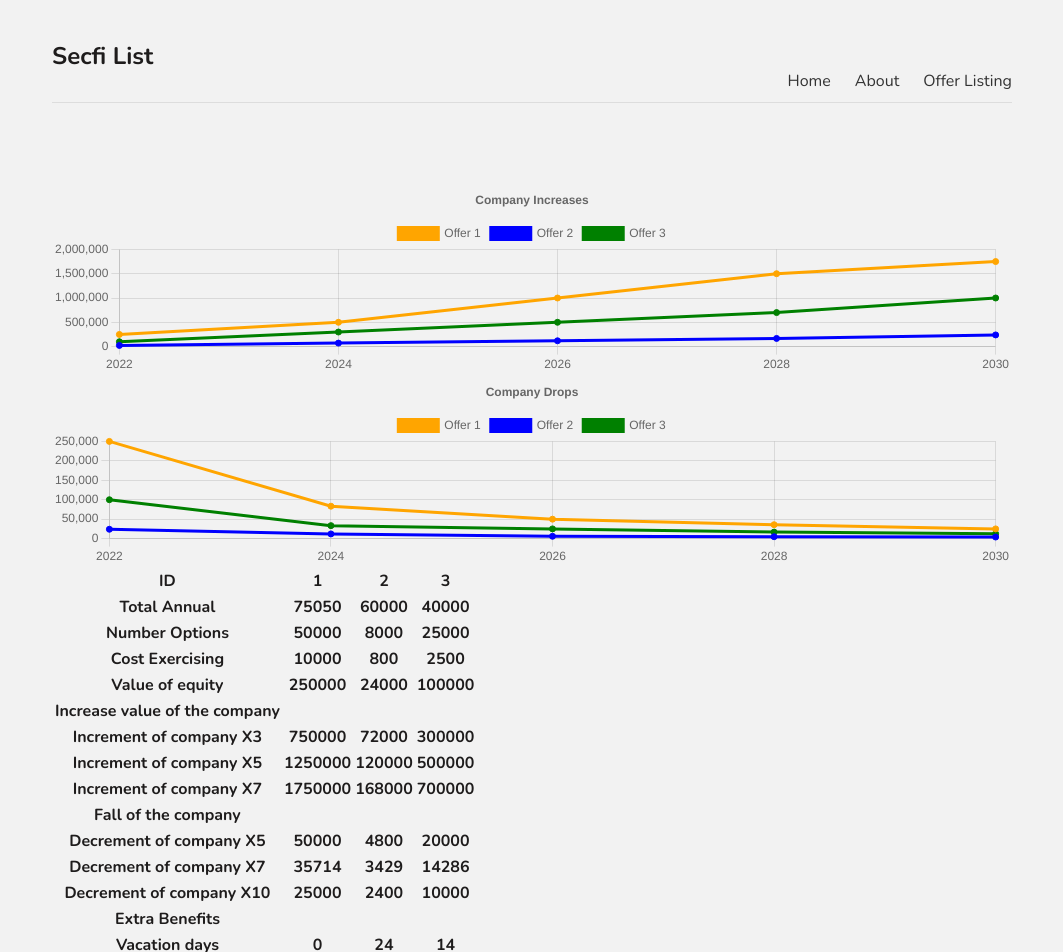
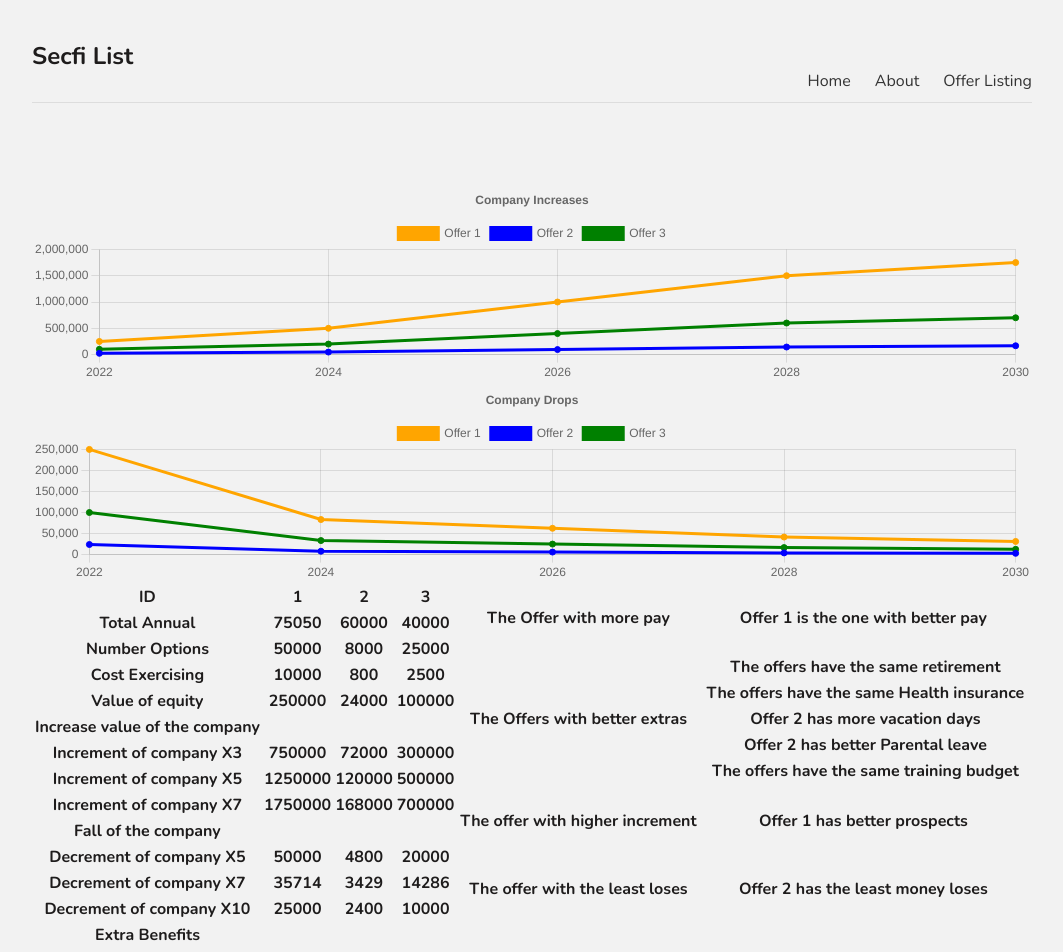
Before and after one commit to oscar-halcon/Playground, a Next.js app: page /offers/Compare in a window 1280 px wide. Shown: the top 952 px of the page, without its empty margins (108-1171 px from the left). Built offline with nearby package versions, Linux system fonts and the light colour scheme; no server answers.

Commit message:
wip/added feature bestOfeach

```diff
--- a/components/Footer.js
+++ b/components/Footer.js
@@ -1,5 +1,5 @@
 const Footer = () => {
-  return <footer>Copyright 2021 Secfi List</footer>;
+  return <footer>Copyright 2022 Secfi List</footer>;
 };
 
 export default Footer;
--- a/pages/offers/Compare.js
+++ b/pages/offers/Compare.js
@@ -1,4 +1,4 @@
-import Offer from "../api/JSONS/OfferSkeleton.json";
+import Offer from "../api/Objects/Offer";
 import { Line } from "react-chartjs-2";
 import { CategoryScale } from "chart.js";
 import Chart from "chart.js/auto";
@@ -7,8 +7,7 @@ import { useState } from "react";
 var operation1 = 0;
 var operation2 = 0;
 var operation3 = 0;
-var i=0;
-
+var i = 0;
 
 export const optionsIncr = {
   responsive: true,
@@ -35,6 +34,135 @@ export const optionsDrop = {
   },
 };
 
+export const Comparative = (a, b, c, query) => {
+  var answerExtras = [];
+  if (query === "betterPaid") {
+    if (a > b && a > c) {
+      return "Offer 1 is the one with better pay";
+    } else if (b > a && b > c) {
+      return "Offer 2 is the one with better pay";
+    } else if (c > a && c > b) {
+      return "Offer 3 is the one with better pay";
+    } else if (a == b && a > c) {
+      return "Offers 1&2 are the ones with better pay";
+    } else if (a == c && a > b) {
+      return "Offers 1&3 are the ones with better pay";
+    } else if (b == c && b > a) {
+      return "Offers 2&3 are the ones with better pay";
+    } else {
+      return "The offers have the same pay";
+    }
+  } else if (query === "BetterExtras") {
+    if (a[0] === "Yes" && b[0] === "No" && c[0] === "No") {
+      answerExtras.push("Offer 1 has better retirement plans");
+    } else if (a[0] === "No" && b[0] === "Yes" && c[0] === "No") {
+      answerExtras.push("Offer 2 has better retirement plans");
+    } else if (a[0] === "No" && b[0] === "No" && c[0] === "Yes") {
+      answerExtras.push("Offer 3 has better retirement plans");
+    } else if (a[0] === "Yes" && b[0] === "Yes" && c[0] === "No") {
+      answerExtras.push("Offer 1&2 have better retirement");
+    } else if (a[0] === "Yes" && b[0] === "No" && c[0] === "Yes") {
+      answerExtras.push("Offer 1&3 have better retirement");
+    } else if (a[0] === "No" && b[0] === "Yes" && c[0] === "Yes") {
+      answerExtras.push("Offer 2&3 have better retirement");
+    } else {
+      answerExtras.push("The offers have the same retirement");
+    }
+    if (a[1] === "Yes" && b[1] === "No" && c[1] === "No") {
+      answerExtras.push("Offer 1 has better Health insurance");
+    } else if (a[1] === "No" && b[1] === "Yes" && c[1] === "No") {
+      answerExtras.push("Offer 2 has better Health insurance");
+    } else if (a[1] === "No" && b[1] === "No" && c[1] === "Yes") {
+      answerExtras.push("Offer 3 has better Health insurance");
+    } else if (a[1] === "Yes" && b[1] === "Yes" && c[1] === "No") {
+      answerExtras.push("Offer 1&2 has better Health insurance");
+    } else if (a[1] === "Yes" && b[1] === "No" && c[1] === "Yes") {
+      answerExtras.push("Offer 1&3 has better Health insurance");
+    } else if (a[1] === "No" && b[1] === "Yes" && c[1] === "Yes") {
+      answerExtras.push("Offer 2&3 has better Health insurance");
+    } else {
+      answerExtras.push("The offers have the same Health insurance");
+    }
+    if (a[2] > b[2] && a[2] > c[2]) {
+      answerExtras.push("Offer 1 has more vacation days");
+    } else if (b[2] > a[2] && b[2] > c[2]) {
+      answerExtras.push("Offer 2 has more vacation days");
+    } else if (c[2] > b[2] && c[2] > a[2]) {
+      answerExtras.push("Offer 3 has more vacation days");
+    } else if (a[2] == b[2] && a[2] > c[2]) {
+      answerExtras.push("Offer 1&2 have more vacation days");
+    } else if (a[2] > b[2] && a[2] == c[2]) {
+      answerExtras.push("Offer 1&3 have more vacation days");
+    } else if (c[2] == b[2] && c[2] > a[2]) {
+      answerExtras.push("Offer 2&3 have more vacation days");
+    } else {
+      answerExtras.push("The offers have the same amount of vacation days");
+    }
+    if (a[3] > b[3] && a[3] > c[3]) {
+      answerExtras.push("Offer 1 has better Parental leave");
+    } else if (b[3] > a[3] && b[3] > c[3]) {
+      answerExtras.push("Offer 2 has better Parental leave");
+    } else if (c[3] > b[3] && c[3] > a[3]) {
+      answerExtras.push("Offer 3 has better Parental leave");
+    } else if (a[3] == b[3] && a[3] > c[3]) {
+      answerExtras.push("Offer 1&2 have better Parental leave");
+    } else if (a[3] == c[3] && a[3] > b[3]) {
+      answerExtras.push("Offer 1&3 have better Parental leave");
+    } else if (c[3] == b[3] && b[3] > a[3]) {
+      answerExtras.push("Offer 2&3 have better Parental leave");
+    } else {
+      answerExtras.push("The offers have the same days of Parental leave");
+    }
+    if (a[4] > b[4] && a[4] > c[4]) {
+      answerExtras.push("Offer 1 has better training budget");
+    } else if (b[4] > a[4] && b[4] > c[4]) {
+      answerExtras.push("Offer 2 has better training budget");
+    } else if (c[4] > b[4] && c[4] > a[4]) {
+      answerExtras.push("Offer 3 has better training budget");
+    } else if (a[4] == b[4] && a[4] > c[4]) {
+      answerExtras.push("Offer 1&2 have better training budget");
+    } else if (a[4] == c[4] && a[4] > b[4]) {
+      answerExtras.push("Offer 1&3 have better training budget");
+    } else if (c[4] == b[4] && b[4] > a[4]) {
+      answerExtras.push("Offer 2&3 have better training budget");
+    } else {
+      answerExtras.push("The offers have the same training budget");
+    }
+    return answerExtras;
+  } else if (query === "BetterProspects") {
+    if (a > b && a > c) {
+      return "Offer 1 has better prospects";
+    } else if (b > a && b > c) {
+      return "Offer 2 has better prospects";
+    } else if (c > a && c > b) {
+      return "Offer 3 has better prospects";
+    } else if (a == b && a > c) {
+      return "Offer 1&2 have better prospects";
+    } else if (a == c && a > b) {
+      return "Offer 1&3 have better prospects";
+    } else if (b == c && b > a) {
+      return "Offer 2&3 have better prospects";
+    } else {
+      return "The offers have the same prospects";
+    }
+  } else if (query === "LeastLoses") {
+    if (a < b && a < c) {
+      return "Offer 1 has the least money loses";
+    } else if (b < a && b < c) {
+      return "Offer 2 has the least money loses";
+    } else if (c < a && c < b) {
+      return "Offer 3 has the least money loses";
+    } else if (a == b && a < c) {
+      return "Offer 1&2 have the least money loses";
+    } else if (a == c && a < b) {
+      return "Offer 1&3 have the least money loses";
+    } else if (b == c && b < a) {
+      return "Offer 2&3 have the least money loses";
+    } else {
+      return "The offers have the same amount of money loses";
+    }
+  }
+};
 Chart.register(CategoryScale);
 
 const labels = ["2022", "2024", "2026", "2028", "2030"];
@@ -43,11 +171,12 @@ const Compare = () => {
   const [offers, setOffers] = useState(Offer);
 
   const FetchApi = async () => {
-    const response = await fetch("/api/hello");
+    const response = await fetch(
+      "/Users/Oscar/Documents/Playground/pages/api/hello"
+    );
     const data = await response.json();
     setOffers(data);
   };
-
 
   if (i == 0) {
     i = i + 1;
@@ -56,19 +185,26 @@ const Compare = () => {
     i = i - 1;
     //FetchApi();
   }
-  const offer1=offers.at(0);
-  const offer2=offers.at(1);
-  const offer3=offers.at(2);
+  const offer1 = offers.at(0);
+  const offer2 = offers.at(1);
+  const offer3 = offers.at(2);
 
   operation1 = offer1.Number_options * offer1.Current_FMV_company;
   operation2 = offer2.Number_options * offer2.Current_FMV_company;
   operation3 = offer3.Number_options * offer3.Current_FMV_company;
 
-  var betterPaid = "";
-  var betterExtras = "";
-  var betterPosiProspec = "";
-  var betterOverallOffer = "";
-  var leastLosesIncur = "";
+  var IncrNum1 = 2;
+  var IncrNum2 = 4;
+  var IncrNum3 = 6;
+  var IncrNum4 = 7;
+  var DecrNum1 = 3;
+  var DecrNum2 = 4;
+  var DecrNum3 = 6;
+  var DecrNum4 = 8;
+
+  function M_D(origin, destination) {
+    destination = parseInt(origin);
+  }
 
   const dataInc = {
     labels,
@@ -77,10 +213,10 @@ const Compare = () => {
         label: "Offer 1",
         data: [
           operation1,
-          Math.round(operation1 * 2),
-            Math.round(operation1 * 4),
-            Math.round(operation1 * 6),
-          Math.round(operation1 * 7),
+          Math.round(operation1 * IncrNum1),
+          Math.round(operation1 * IncrNum2),
+          Math.round(operation1 * IncrNum3),
+          Math.round(operation1 * IncrNum4),
         ],
         borderColor: "orange",
         backgroundColor: "orange",
@@ -89,10 +225,10 @@ const Compare = () => {
         label: "Offer 2",
         data: [
           operation2,
-          Math.round(operation2 * 3),
-          Math.round(operation2 * 5),
-          Math.round(operation2 * 7),
-          Math.round(operation2 * 10),
+          Math.round(operation2 * IncrNum1),
+          Math.round(operation2 * IncrNum2),
+          Math.round(operation2 * IncrNum3),
+          Math.round(operation2 * IncrNum4),
         ],
         borderColor: "blue",
         backgroundColor: "blue",
@@ -101,10 +237,10 @@ const Compare = () => {
         label: "Offer 3",
         data: [
           operation3,
-          Math.round(operation3 * 3),
-          Math.round(operation3 * 5),
-          Math.round(operation3 * 7),
-          Math.round(operation3 * 10),
+          Math.round(operation3 * IncrNum1),
+          Math.round(operation3 * IncrNum2),
+          Math.round(operation3 * IncrNum3),
+          Math.round(operation3 * IncrNum4),
         ],
         borderColor: "green",
         backgroundColor: "green",
@@ -118,10 +254,10 @@ const Compare = () => {
         label: "Offer 1",
         data: [
           operation1,
-          Math.round(operation1 / 3),
-          Math.round(operation1 / 5),
-          Math.round(operation1 / 7),
-          Math.round(operation1 / 10),
+          Math.round(operation1 / DecrNum1),
+          Math.round(operation1 / DecrNum2),
+          Math.round(operation1 / DecrNum3),
+          Math.round(operation1 / DecrNum4),
         ],
         borderColor: "orange",
         backgroundColor: "orange",
@@ -130,10 +266,10 @@ const Compare = () => {
         label: "Offer 2",
         data: [
           operation2,
-          Math.round(operation2 / 2),
-          Math.round(operation2 / 4),
-          Math.round(operation2 / 5),
-          Math.round(operation2 / 6),
+          Math.round(operation2 / DecrNum1),
+          Math.round(operation2 / DecrNum2),
+          Math.round(operation2 / DecrNum3),
+          Math.round(operation2 / DecrNum4),
         ],
         borderColor: "blue",
         backgroundColor: "blue",
@@ -142,10 +278,10 @@ const Compare = () => {
         label: "Offer 3",
         data: [
           operation3,
-          Math.round(operation3 / 3),
-          Math.round(operation3 / 4),
-          Math.round(operation3 / 6),
-          Math.round(operation3 / 8),
+          Math.round(operation3 / DecrNum1),
+          Math.round(operation3 / DecrNum2),
+          Math.round(operation3 / DecrNum3),
+          Math.round(operation3 / DecrNum4),
         ],
         borderColor: "green",
         backgroundColor: "green",
@@ -154,9 +290,22 @@ const Compare = () => {
   };
   return (
     <div>
+      {/*
+      <h5>Multiplier chart Increase</h5>
+        <input
+          type="number"
+          onChange={(e) => M_D(e.target.value,IncrNum1)}
+          the taxes for selling stocks is from the diference of
+          granting to selling
+          and the exercising changes between the now and 1year with cost
+          ex: 5€FMV-0,2€=4,8€ * 50.000=240.000€ as tax
+          in Increment of company: 1.000.000-250.000=750.000 gains
+          and then if long term 1.000.000*20%=200.000€ to pay as tax
+          if short term 1.000.000* 37%=370.000€ to pay as tax
+        />*/}
       <Line options={optionsIncr} data={dataInc} width="750" />
       <Line options={optionsDrop} data={dataDecr} width="750" />
-      <table className="comparetab">
+      <table id="comparetab">
         <tbody>
           <tr>
             <th>ID</th>
@@ -166,9 +315,15 @@ const Compare = () => {
           </tr>
           <tr>
             <th>Total Annual</th>
-            <th>{parseFloat(offer1.Annual_salary) + parseFloat( offer1.Bonus)}</th>
-            <th>{parseFloat(offer2.Annual_salary) + parseFloat(offer2.Bonus)}</th>
-            <th>{parseFloat(offer3.Annual_salary) + parseFloat(offer3.Bonus)}</th>
+            <th>
+              {parseFloat(offer1.Annual_salary) + parseFloat(offer1.Bonus)}
+            </th>
+            <th>
+              {parseFloat(offer2.Annual_salary) + parseFloat(offer2.Bonus)}
+            </th>
+            <th>
+              {parseFloat(offer3.Annual_salary) + parseFloat(offer3.Bonus)}
+            </th>
           </tr>
           <tr>
             <th>Number Options</th>
@@ -247,7 +402,87 @@ const Compare = () => {
           </tr>
         </tbody>
       </table>
-      <div></div>
+      <table id="tBestParts">
+        <tbody>
+          <tr>
+            <th>
+              <h4>The Offer with more pay</h4>
+            </th>
+            <th>
+              {Comparative(
+                offer1.Annual_salary + offer1.Bonus,
+                offer2.Annual_salary + offer2.Bonus,
+                offer3.Annual_salary + offer3.Bonus,
+                "betterPaid"
+              )}
+            </th>
+          </tr>
+          <tr>
+            <th>
+              <h4>The Offers with better extras</h4>
+            </th>
+            {Comparative(
+              [
+                offer1.matching_401k,
+                offer1.Health_insurance,
+                offer1.Vacation_days,
+                offer1.Parental_leave,
+                offer1.Training_budget,
+              ],
+              [
+                offer2.matching_401k,
+                offer2.Health_insurance,
+                offer2.Vacation_days,
+                offer2.Parental_leave,
+                offer2.Training_budget,
+              ],
+              [
+                offer3.matching_401k,
+                offer3.Health_insurance,
+                offer3.Vacation_days,
+                offer3.Parental_leave,
+                offer3.Training_budget,
+              ],
+              "BetterExtras"
+            ).map((a) => {
+              return (
+                <tr>
+                  <th></th> <th>{a}</th>
+                </tr>
+              );
+            })}
+          </tr>
+          <tr>
+            <th>
+              <h4>The offer with higher increment</h4>
+            </th>
+            <th>
+              {Comparative(
+                operation1 * 5,
+                operation2 * 5,
+                operation3 * 5,
+                "BetterProspects"
+              )}
+            </th>
+          </tr>
+          <tr>
+            <th>
+              <h4>The offer with the least loses</h4>
+            </th>
+            <th>
+              {Comparative(
+                operation1 - operation1 / 5,
+                operation2 - operation2 / 5,
+                operation3 - operation3 / 5,
+                "LeastLoses"
+              )}
+            </th>
+          </tr>
+        </tbody>
+      </table>
+      <div>
+        <h3></h3>
+      </div>
     </div>
   );
 };
--- a/styles/globals.css
+++ b/styles/globals.css
@@ -10,7 +10,7 @@ a {
   text-decoration: none;
 }
 .content {
-  max-width: 960px;
+  max-width: 1000px;
   margin: 0 auto;
 }
 nav {
@@ -35,3 +35,12 @@ footer {
   color: #777;
   border-top: 1px solid #eaeaea;
 }
+#tBestParts{
+  display: flex;
+  flex: 50%;
+}
+#comparetab{
+  display: flex;
+  max-width: 600px;
+  float: left;
+}
```
